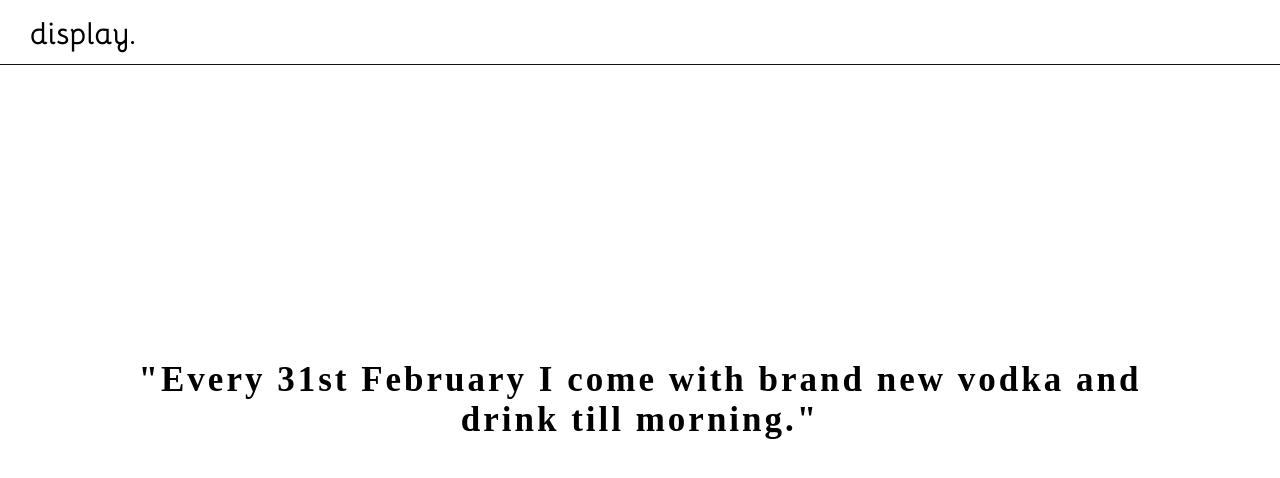
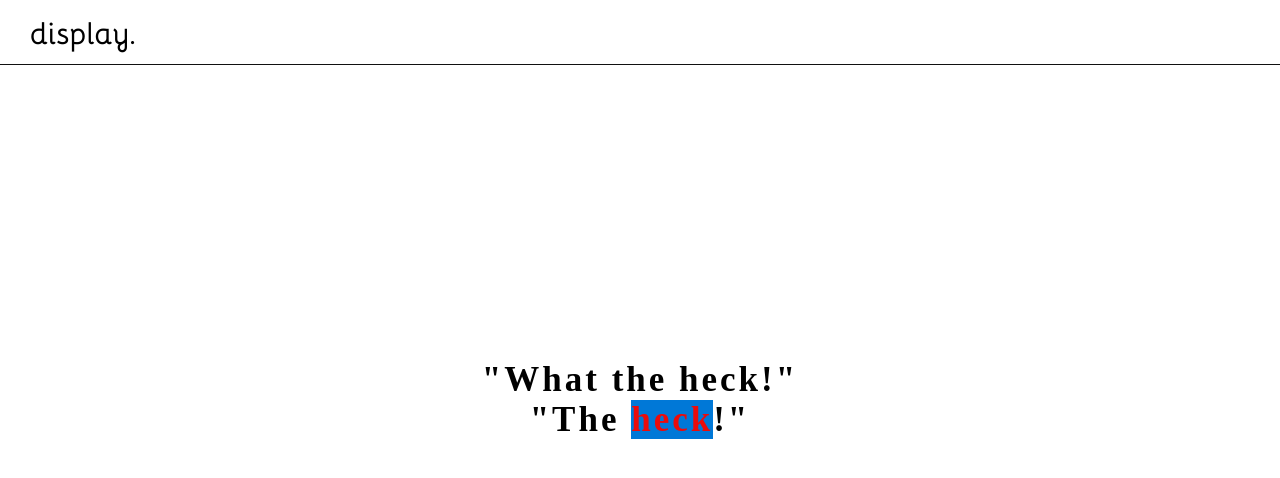
Before and after one commit to Yasengo/display, a plain HTML site: page index.html in a window 1280 px wide. Drawn offline with Linux system fonts and the light colour scheme; a web font is replaced by a local one.

Commit message:
Update index.html

```diff
--- a/index.html
+++ b/index.html
@@ -21,10 +21,10 @@
     </header>
     <section class="home">
         <div class="home_content">
-            <h1>"Every 31st February I come with brand new vodka and drink till morning."</h1>
+            <h1>"What the heck!"</h1>
+            <h1>"The <span>heck</span>!"</h1>
         </div>
     </section>
-
 
 
 
```
